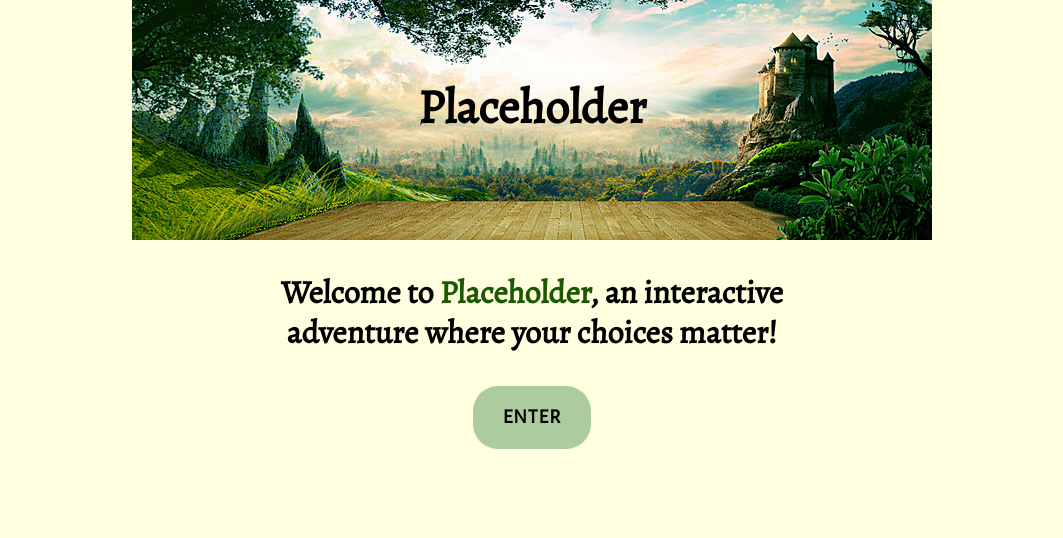
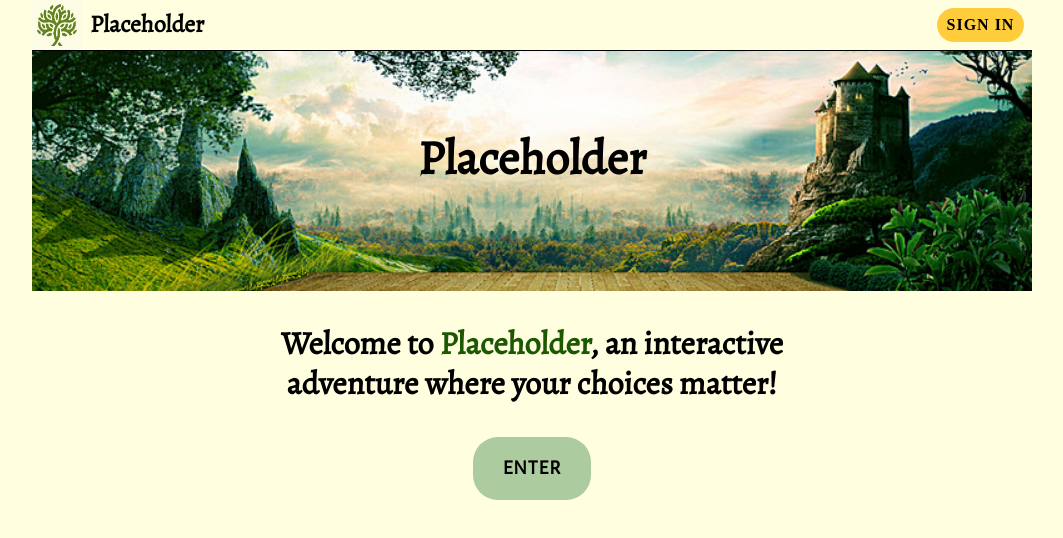
Before and after one commit to ryandthorn/text-rpg, a website: page public/index.html in a window 1280 px wide. Shown: the whole page, without its empty margins (108-1171 px from the left). Drawn offline with nearby package versions, Linux system fonts and the light colour scheme.

Commit message:
Add navbar to index, fix rename in script

```diff
--- a/public/css/style2.css
+++ b/public/css/style2.css
@@ -11,12 +11,16 @@ body {
 main {
   font-family: 'Alegreya Sans', sans-serif;
   margin: 0 auto;
-  max-width: 900px;
+  max-width: 600px;
   width: 90vw;
 }
 
 header {
-  background: lightyellow url(../images/banner.jpg) no-repeat center;
+  background-color: lightyellow;
+  background-image: url(../images/banner.jpg);
+  background-position: center;
+  background-repeat: no-repeat;
+  background-size: cover;
   height: 30vh;
   margin: 0 auto;
 }
@@ -47,6 +51,46 @@ button {
   text-transform: uppercase;
 }
 
+/* Navigation bar */
+
+.navbar {
+  align-items: center;
+  border-bottom: 1px solid black;
+  display: flex;
+}
+
+#img--nav-icon {
+  height: 50px;
+  width: 50px;
+}
+
+#h2--nav-title {
+  flex-grow: 2;
+  font-size: 1.5em;
+  margin: 0;
+  margin-left: .5rem;
+  text-align: left;
+}
+
+.btn--login {
+  background-color: #ffcd3c;
+  border-radius: 25px;
+  font-size: 1em;
+  font-weight: bold;
+  margin-right: .5rem;
+  padding: .5em .6em;
+  text-transform: uppercase;
+}
+.btn--login:hover {
+  border: 1px solid #ffa600;
+  color: white;
+  transition: all .2s;
+	-webkit-transition: all .2s;
+  -moz-transition: all .2s;
+}
+
+/* Landing page */
+
 #h1--banner {
   margin: 0;
   padding-top: 10vh;
@@ -62,27 +106,28 @@ button {
   color: #1c5702;
 }
 
-#btn--new-game {
+#btn--enter {
   background-color: #ACCC9F;
   display: block;
   margin: 0 auto;
   position: relative;
   top: 2px;
 }
-#btn--new-game:hover {
+#btn--enter:hover {
   box-shadow: 0 4px #619949;
+  color: white;
   top: 0;
   transition: all .2s;
 	-webkit-transition: all .2s;
   -moz-transition: all .2s;
 }
-#btn--new-game:active {
+#btn--enter:active {
   box-shadow: 0 0 #619949;
   top: 6px;
 }
 
 @media (min-width: 600px) {
-  body {
+  body, .navbar {
     max-width: 1000px;
   }
 
--- a/public/index.html
+++ b/public/index.html
@@ -12,12 +12,18 @@
 </head>
 
 <body>
+  <section class="navbar" role="navigation">
+    <img src="./images/tree-logo.jpg" alt="Tree logo" id="img--nav-icon" />
+    <h2 id="h2--nav-title">Placeholder</h2>
+    <button class="btn--login">Sign in</button>
+  </section>
   <header>
     <h1 id="h1--banner">Placeholder</h1>
   </header>
   <main>
-    <h2 id="h2--info">Welcome to <span id="span--h2-info">Placeholder</span>, an interactive adventure where your choices matter!</h2>
-    <button id="btn--new-game">Enter</button>
+    <h2 id="h2--info">Welcome to <span id="span--h2-info">Placeholder</span>, an interactive adventure where your
+      choices matter!</h2>
+    <button id="btn--enter">Enter</button>
   </main>
   <script src="https://code.jquery.com/jquery-3.3.1.min.js" integrity="sha256-FgpCb/KJQlLNfOu91ta32o/NMZxltwRo8QtmkMRdAu8="
     crossorigin="anonymous"></script>
--- a/public/script.js
+++ b/public/script.js
@@ -136,7 +136,7 @@ function mainListener() {
       location.reload();
     }
 
-    if (target.is( '#btn--new-game')) {
+    if (target.is( '#btn--enter')) {
       const chooseCharacter = generateNewCharacterForm();
       $('main').html(chooseCharacter);
       selectCharacter();
```
Also changed, not shown: public/images/tree-logo.jpg (added).
